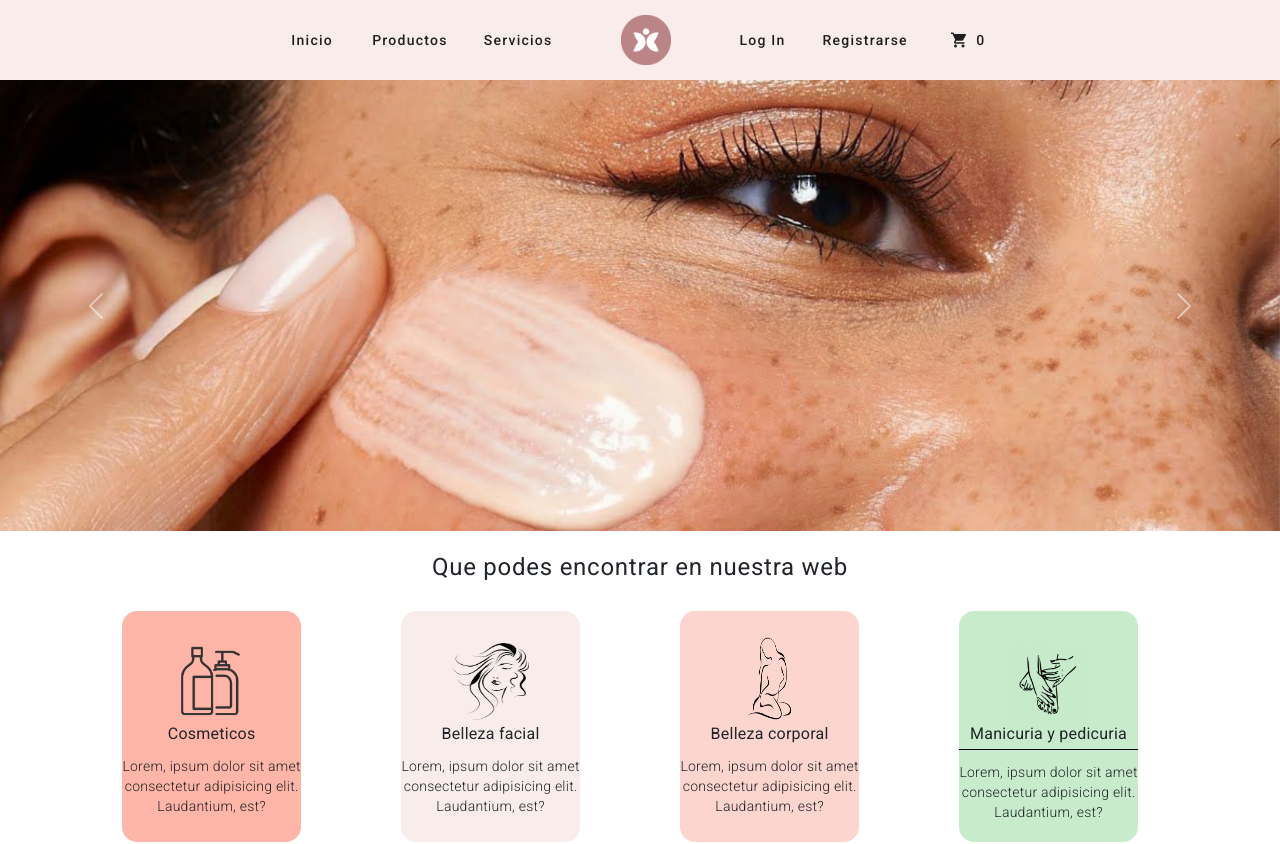
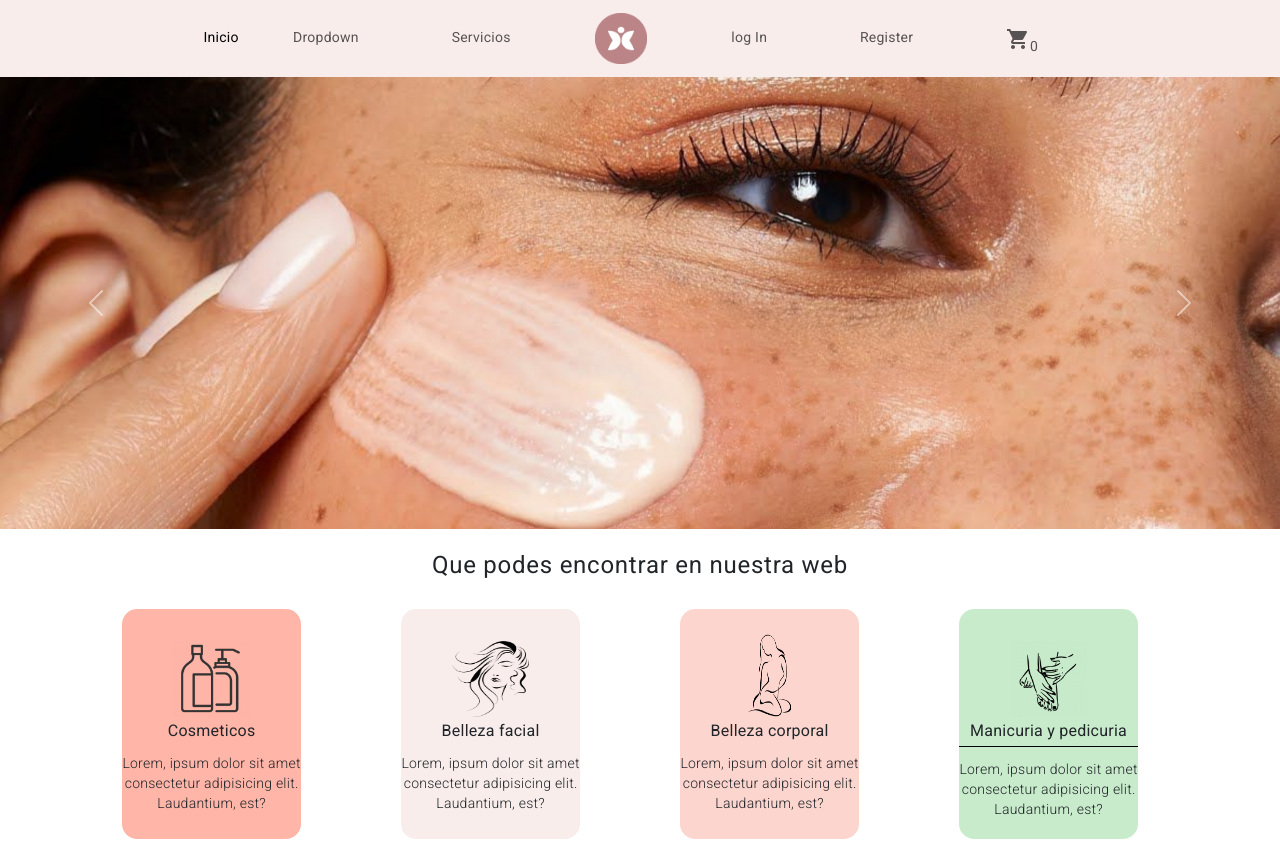
Before and after one commit to nehoxy/estetica-lida, an Angular app: page / in a window 1280 px wide. Shown: the top 844 px of the page. Built offline with nearby package versions, Linux system fonts and the light colour scheme.

Commit message:
rehice el navbar usando bootstrapy angular material mezcados, hice un dropdown en el boton productos, tambien hice el navbar responsive y puse un menu hamburguesa

```diff
--- a/src/app/app.component.css
+++ b/src/app/app.component.css
@@ -3,3 +3,14 @@
     margin:0;
     padding: 0;
 }
+mat-sidenav-container, mat-sidenav-content, mat-sidenav {
+    height: 100%;
+}
+
+mat-sidenav {
+    width: 250px;
+}
+
+main {
+    padding: 10px;
+}
--- a/src/app/app.component.html
+++ b/src/app/app.component.html
@@ -1,5 +1,3 @@
 <app-navbar></app-navbar>
-<router-outlet>
-
-</router-outlet>
+<router-outlet></router-outlet>
 <app-footer></app-footer>
--- a/src/app/shared/components/navbar/navbar.component.css
+++ b/src/app/shared/components/navbar/navbar.component.css
@@ -1,35 +1,43 @@
-.navbar{
+
+p{
+    margin:0;
+    padding: 0;
+}
+
+.navbar {
     background-color: rgb(248, 237, 235);
-    display:table;
+
+}
 
 
-    width: 100%;
+.colorNav {
+    background-color: rgb(248, 237, 235);
 
 }
-.colorNav{
-    background-color: rgb(248, 237, 235);
-}
-.tamañoimagen{
-   width: 50px;
-   height: auto;
-}
-.separacionbotones{
-    margin-left:50px;
-    margin-right: 50px;
+.nav-link{
+    padding-top: 1.5vw;
 }
 
-button{
-    margin: 10px;
+.tamañoimagen {
+    width: 4vw;
+    height: auto;
 }
 
-.alinear{
-    /* text-align: center;
-    display: inline-block;
-    width: 100%;
-    position: top; */
-    display: table-cell;
+.separacionbotones {
+    margin-left: 3vw;
+    margin-right: 3vw;
+}
 
-    vertical-align: middle;
-    text-align: center;
+.dropdown:hover .dropdown-menu {
+    display: block;
+    margin-top: 0;
+    /* remove the gap so it doesn't close */
+    background-color: rgb(248, 237, 235);
 
 }
+
+@media screen and (max-width: 1000px) {
+    .tamañoimagen {
+        display: none;
+    }
+}
--- a/src/app/shared/components/navbar/navbar.component.html
+++ b/src/app/shared/components/navbar/navbar.component.html
@@ -1,30 +1,46 @@
-<div class="navbar" >
-    <mat-toolbar class="alinear colorNav">
-        <button  mat-button routerLink="/">
-           Inicio
-       </button>
-       <mat-menu #appMenu="matMenu">
-           <button mat-menu-item>Cremas</button>
-           <button mat-menu-item>Serum</button>
-         </mat-menu>
 
-         <button  mat-button routerLink="/productos" >
-           Productos
-       </button>
-       <button mat-button>
-           Servicios
-       </button>
-       <span class="example-spacer"></span>
-       <img class="tamañoimagen separacionbotones" src="../assets/imgNavbar/logo7.png" alt="">
-       <button mat-button routerLink="auth/login">
-           Log In
-       </button>
-       <button mat-button routerLink="auth/register" >
-           Registrarse
-       </button>
-       <button mat-button>
-           <mat-icon>shopping_cart</mat-icon>
-           0
-       </button>
-     </mat-toolbar>
-</div>
+<nav class="navbar navbar-expand-lg colorNav">
+        <div class="container-fluid centrarnav">
+
+          <button class="navbar-toggler" type="button" data-bs-toggle="collapse" data-bs-target="#navbarNav" aria-controls="navbarNav" aria-expanded="false" aria-label="Toggle navigation">
+            <span class="navbar-toggler-icon"></span>
+          </button>
+          <div class="collapse navbar-collapse" id="navbarNav">
+            <ul class="navbar-nav mx-auto">
+              <li class="nav-item">
+                <a class="nav-link active align-middle" aria-current="page" href="#">Inicio</a>
+              </li>
+              <li class="nav-item">
+                <li class="nav-item dropdown">
+                    <a class="nav-link  separacionbotones" href="#" aria-expanded="false">
+                      Dropdown
+                    </a>
+                    <ul class="dropdown-menu dropdown-menu">
+                      <li><a class="dropdown-item" href="#">Action</a></li>
+                      <li><a class="dropdown-item" href="#">Another action</a></li>
+                      <li><a class="dropdown-item" href="#">Something else here</a></li>
+                    </ul>
+                  </li>
+
+              <li class="dropdown-menu">
+                <p>asndoas</p>
+                <p>jsadsa</p>
+              </li>
+              <li class="nav-item">
+                <a class="nav-link separacionbotones" href="#">Servicios</a>
+              </li>
+              <a class="navbar-brand separacionbotones" href="#"><img class="tamañoimagen" src="../../../../assets/imgNavbar/logo7.png" alt=""></a>
+              <li class="nav-item separacionbotones">
+                <a class="nav-link ">log In</a>
+              </li>
+              <li class="nav-item separacionbotones">
+                <a class="nav-link ">Register</a>
+              </li>
+              <li class="nav-item separacionbotones">
+                <a class="nav-link"><mat-icon>shopping_cart</mat-icon>0</a>
+              </li>
+
+            </ul>
+          </div>
+        </div>
+      </nav>
--- a/src/app/shared/components/navbar/navbar.component.ts
+++ b/src/app/shared/components/navbar/navbar.component.ts
@@ -1,4 +1,4 @@
-import { Component } from '@angular/core';
+import { Component, Output, EventEmitter } from '@angular/core';
 
 @Component({
   selector: 'app-navbar',
```
